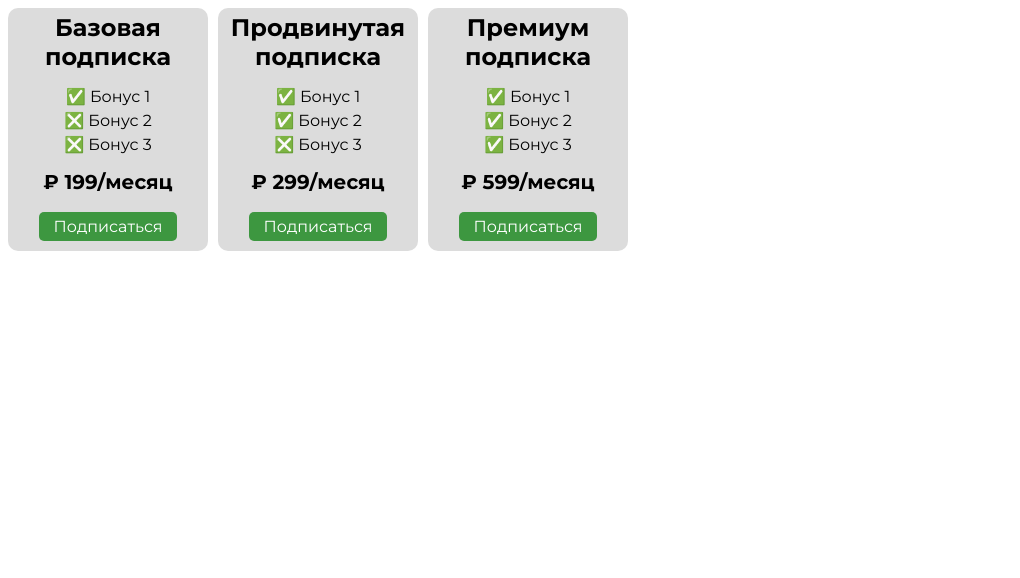
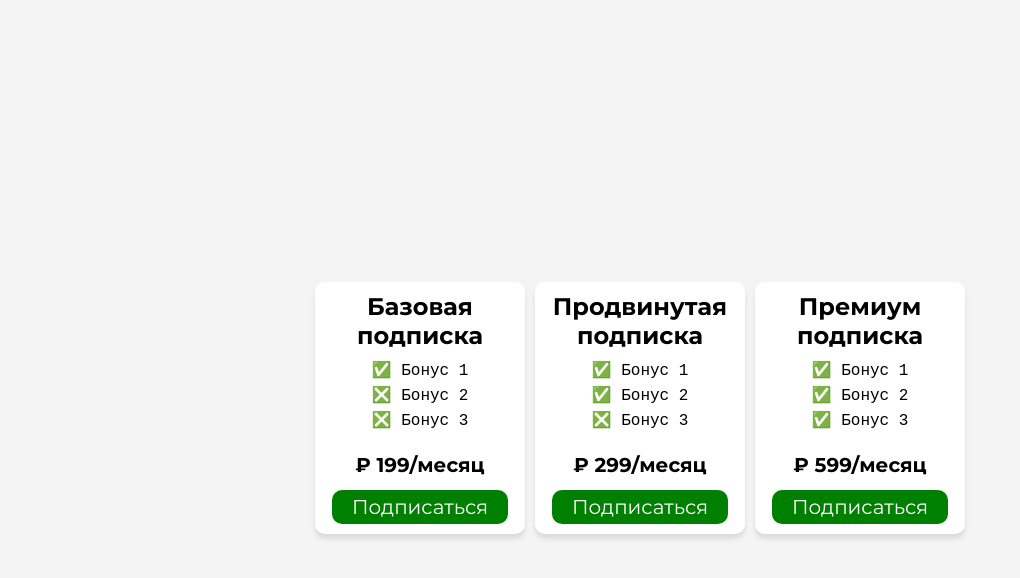
Before and after one commit to dart180/JsC-, a plain HTML site: page 004-chapter/7.81/index.html in a window 1280 px wide. Shown: the whole page, without its empty margins (0-1020 px from the left). Drawn offline with Linux system fonts and the light colour scheme.

Commit message:
решение преподавателя

```diff
--- a/004-chapter/7.81/index.html
+++ b/004-chapter/7.81/index.html
@@ -16,21 +16,35 @@
             /* Используется шрифт Montserrat для текста внутри body */
             font-family: 'Montserrat', sans-serif;
             display: flex;
-            gap: 10px;
-            text-align: center;
+            justify-content: center;
+            background-color: #f4f4f4;
+            height: 100vh;
+            align-items: center;
         }
 
         .card {
+            width: 300px;
             /* Цвет фона карточки */
-            background-color: gainsboro;
+            background-color: #fff;
             border-radius: 10px;
-            flex: 0 0 200px;
-            height: auto;
+            box-shadow: 0 5px 5px #0000001a;
+            /* внутренний отступ карточки */
+            padding: 5px;
+            /* внешний отступ карточки */
+            margin: 5px;
+            /* Отображение элементов внутри карточки в строку */
+            display: flex;
+            /* направление внутри карточки */
+            flex-direction: column;
+            /* выравнивание элементов внутри карточки по центру */
+            align-items: center;
+            max-width: 200px;
         }
 
         .card h2 {
             /* Внутренний отступ для заголовка h2 */
             margin: 5px;
+            text-align: center;
         }
 
 
@@ -45,14 +59,15 @@
 
         .button {
             /* Цвет фона кнопки */
-            background-color: #3d9740;
             color: white;
+            background-color: green;
             text-decoration: none;
-            border-radius: 5px;
-            padding: 5px 15px;
-            margin: 10px;
-            align-self: center;
-            display: inline-block;
+            border-radius: 10px;
+            padding: 5px 20px;
+            margin: 5px 20px;
+            font-size: 20px;
+            text-align: center;
+            transition: background-color 0.2s linear;
         }
 
         .button:hover {
@@ -63,13 +78,15 @@
         ul {
             /* Удаление маркеров списка */
             list-style: none;
-
+            margin: 0 0 10px 0;
+            padding: 0;
+            text-align: center;
         }
 
         li {
             /* Внешний отступ элементов списка */
             margin: 5px ;
-            margin-right: 45px;
+            font-family: 'Roboto-Mono', monospace;
 
         }
 
@@ -79,7 +96,6 @@
                 flex-direction: column;
                 /* Выравнивание элементов по центру при изменении направления */
                 align-items: center;
-                flex: 0 0 200px;
             }
         }
     </style>
```
